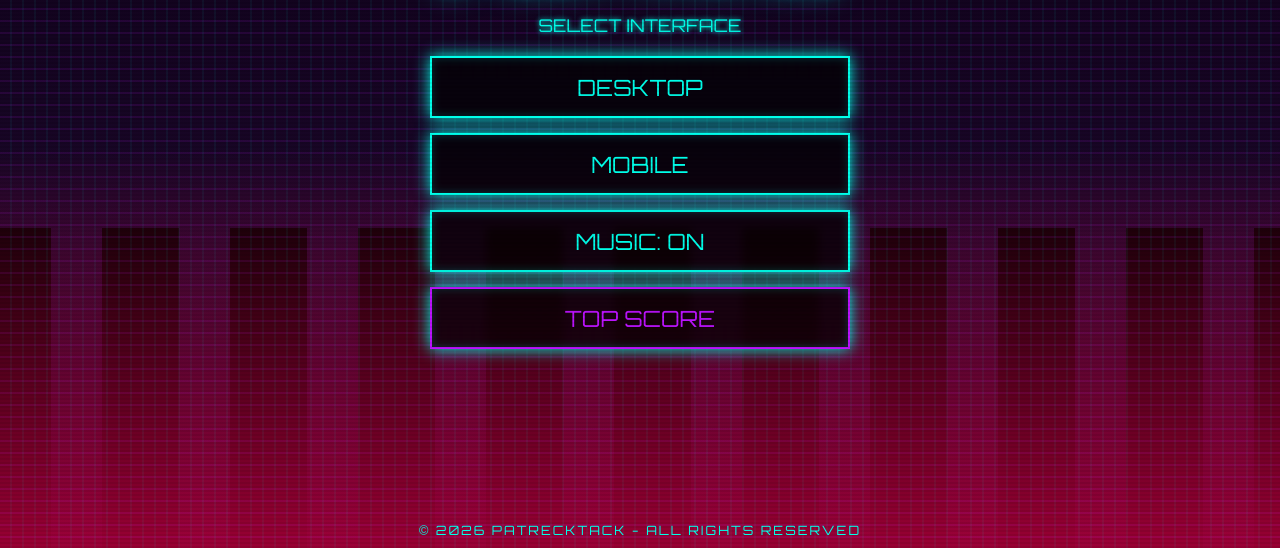
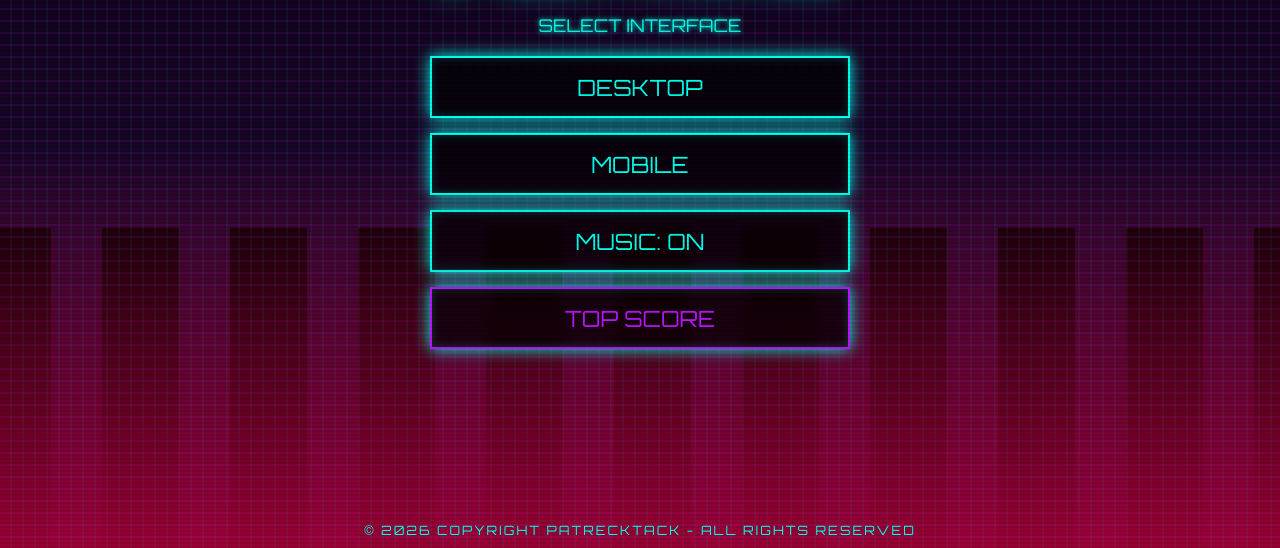
Before and after one commit to patrecktack/cybergame, a plain HTML site: page index.html in a window 1280 px wide. Shown: the part 252-800 px from the top of the page. Drawn offline with Linux system fonts and the light colour scheme.

Commit message:
Update index.html

```diff
--- a/index.html
+++ b/index.html
@@ -90,7 +90,7 @@
 
     <!-- Riga Copyright visibile in tutti i menu -->
     <div id="copyright-notice" style="position: fixed; bottom: 10px; width: 100%; text-align: center; font-family: 'Orbitron', sans-serif; font-size: 0.8rem; color: #00ffea; text-transform: uppercase; letter-spacing: 2px; z-index: 100;">
-        © 2026 Patrecktack - All Rights Reserved
+        © 2026 Copyright Patrecktack - All Rights Reserved
     </div>
 
     <!-- 3. AREA DI GIOCO -->
```
